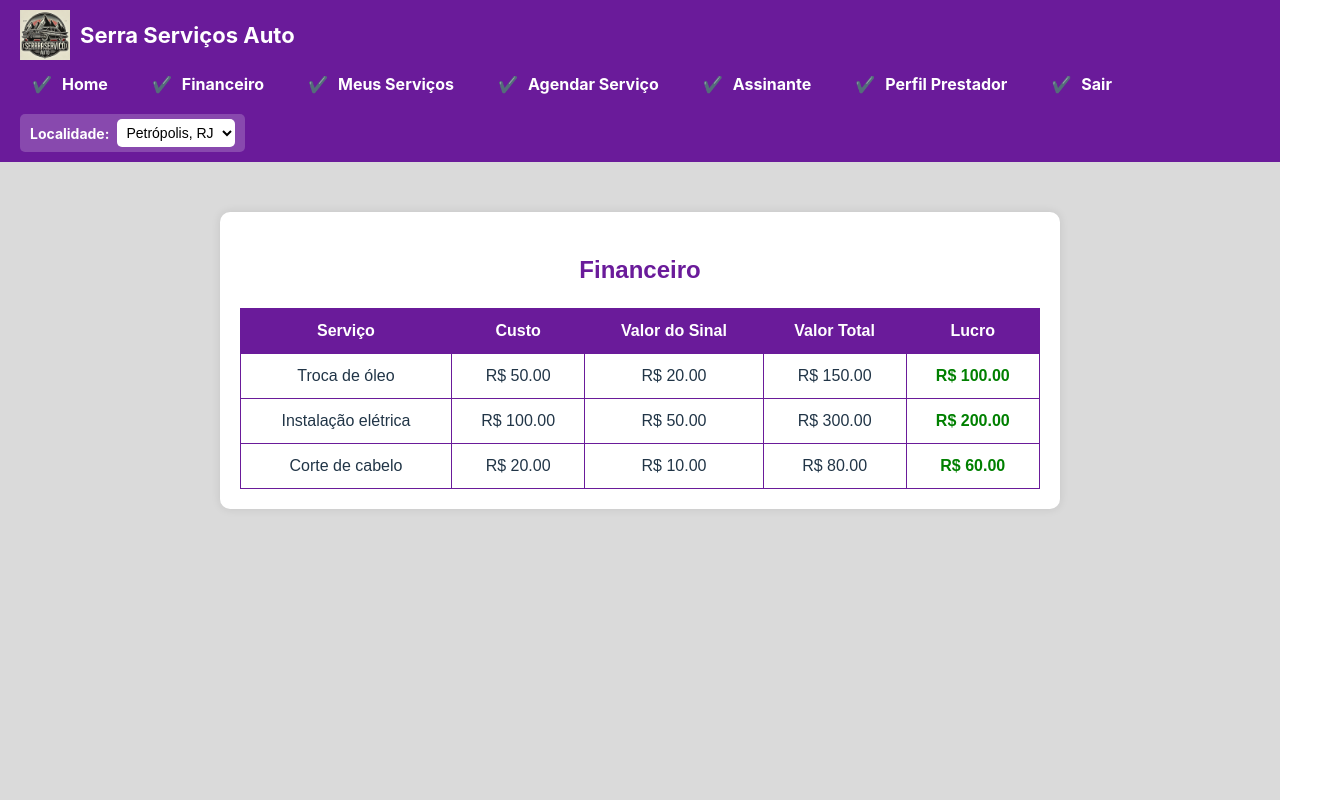
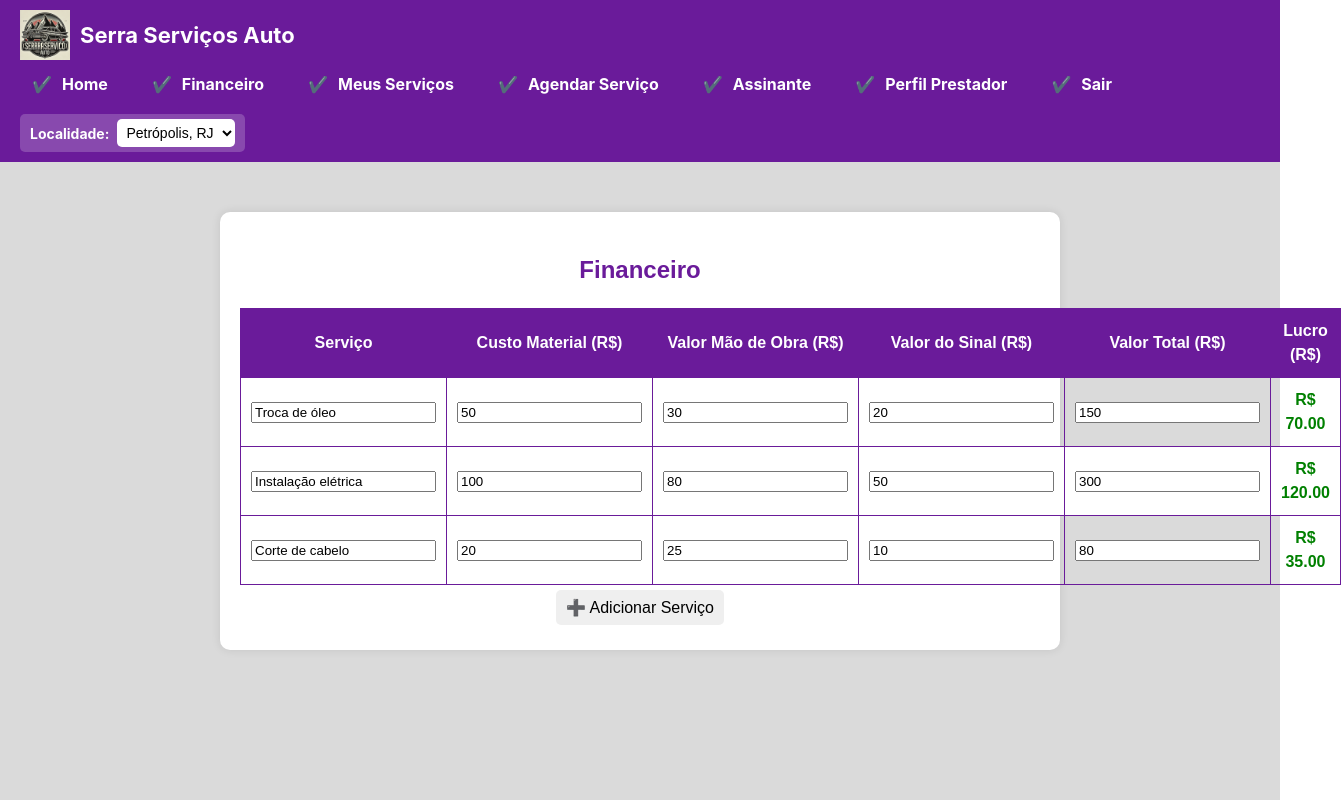
Before and after one commit to renatocrachmad/LiberdadeSerraServicosAuto, a React (Vite) app in the folder SerraServicosAuto/: page /financeiro in a window 1280 px wide. Shown: the whole page, 1341 px wide, since content can reach past the window. Built offline with nearby package versions, Linux system fonts and the light colour scheme.

Commit message:
fix: ajustes na tela de login efinanceiro, feat: cria api.js

```diff
--- /dev/null
+++ b/SerraServicosAuto/src/Services/api.js
@@ -0,0 +1,8 @@
+// src/services/api.js
+import axios from "axios";
+
+const api = axios.create({
+  baseURL: "http://localhost:8085",
+});
+
+export default api;
--- a/SerraServicosAuto/src/pages/Financeiro/index.jsx
+++ b/SerraServicosAuto/src/pages/Financeiro/index.jsx
@@ -2,15 +2,36 @@ import React, { useState } from "react";
 import "./style.css";
 
 const Financeiro = () => {
-  // Dados financeiros simulados
+  // Estado para armazenar os dados financeiros
   const [dados, setDados] = useState([
-    { id: 1, servico: "Troca de óleo", custo: 50, sinal: 20, valorTotal: 150 },
-    { id: 2, servico: "Instalação elétrica", custo: 100, sinal: 50, valorTotal: 300 },
-    { id: 3, servico: "Corte de cabelo", custo: 20, sinal: 10, valorTotal: 80 },
+    { id: 1, servico: "Troca de óleo", custoMaterial: 50, maoDeObra: 30, sinal: 20, valorTotal: 150 },
+    { id: 2, servico: "Instalação elétrica", custoMaterial: 100, maoDeObra: 80, sinal: 50, valorTotal: 300 },
+    { id: 3, servico: "Corte de cabelo", custoMaterial: 20, maoDeObra: 25, sinal: 10, valorTotal: 80 },
   ]);
 
-  // Função para calcular lucro líquido
-  const calcularLucro = (item) => item.valorTotal - item.custo;
+  // Função para calcular o lucro líquido
+  const calcularLucro = (item) => item.valorTotal - (item.custoMaterial + item.maoDeObra);
+
+  // Função para atualizar os valores editados
+  const atualizarDados = (id, campo, valor) => {
+    const novosDados = dados.map((item) =>
+      item.id === id ? { ...item, [campo]: parseFloat(valor) || 0 } : item
+    );
+    setDados(novosDados);
+  };
+
+  // Função para adicionar um novo serviço à tabela
+  const adicionarNovoServico = () => {
+    const novoServico = {
+      id: dados.length + 1,
+      servico: "",
+      custoMaterial: 0,
+      maoDeObra: 0,
+      sinal: 0,
+      valorTotal: 0,
+    };
+    setDados([...dados, novoServico]);
+  };
 
   return (
     <div className="financeiro-container">
@@ -19,19 +40,51 @@ const Financeiro = () => {
         <thead>
           <tr>
             <th>Serviço</th>
-            <th>Custo</th>
-            <th>Valor do Sinal</th>
-            <th>Valor Total</th>
-            <th>Lucro</th>
+            <th>Custo Material (R$)</th>
+            <th>Valor Mão de Obra (R$)</th>
+            <th>Valor do Sinal (R$)</th>
+            <th>Valor Total (R$)</th>
+            <th>Lucro (R$)</th>
           </tr>
         </thead>
         <tbody>
           {dados.map((item) => (
             <tr key={item.id}>
-              <td>{item.servico}</td>
-              <td>R$ {item.custo.toFixed(2)}</td>
-              <td>R$ {item.sinal.toFixed(2)}</td>
-              <td>R$ {item.valorTotal.toFixed(2)}</td>
+              <td>
+                <input
+                  type="text"
+                  value={item.servico}
+                  onChange={(e) => atualizarDados(item.id, "servico", e.target.value)}
+                />
+              </td>
+              <td>
+                <input
+                  type="number"
+                  value={item.custoMaterial}
+                  onChange={(e) => atualizarDados(item.id, "custoMaterial", e.target.value)}
+                />
+              </td>
+              <td>
+                <input
+                  type="number"
+                  value={item.maoDeObra}
+                  onChange={(e) => atualizarDados(item.id, "maoDeObra", e.target.value)}
+                />
+              </td>
+              <td>
+                <input
+                  type="number"
+                  value={item.sinal}
+                  onChange={(e) => atualizarDados(item.id, "sinal", e.target.value)}
+                />
+              </td>
+              <td>
+                <input
+                  type="number"
+                  value={item.valorTotal}
+                  onChange={(e) => atualizarDados(item.id, "valorTotal", e.target.value)}
+                />
+              </td>
               <td className={calcularLucro(item) >= 0 ? "lucro-positivo" : "lucro-negativo"}>
                 R$ {calcularLucro(item).toFixed(2)}
               </td>
@@ -39,6 +92,10 @@ const Financeiro = () => {
           ))}
         </tbody>
       </table>
+
+      <button className="btn-adicionar" onClick={adicionarNovoServico}>
+        ➕ Adicionar Serviço
+      </button>
     </div>
   );
 };
--- a/SerraServicosAuto/src/pages/Login/index.jsx
+++ b/SerraServicosAuto/src/pages/Login/index.jsx
@@ -2,6 +2,7 @@ import React, { useState } from "react";
 import { useNavigate } from "react-router-dom";
 import "./style.css";
 import { FaEye, FaEyeSlash } from "react-icons/fa"; // Ícones
+import api from "../../Services/api"
 
 const Login = () => {
   const navigate = useNavigate();
```
Also changed, not shown: SerraServicosAuto/src/pages/Login/style.css (line endings or trailing spaces).
